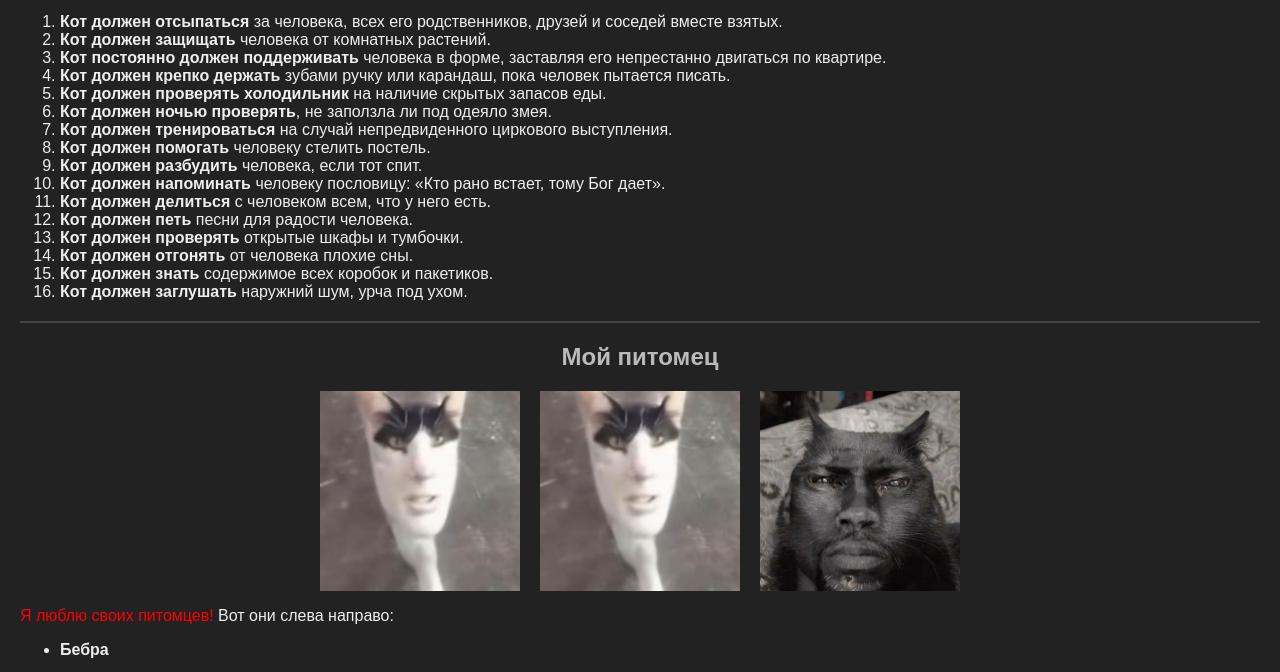
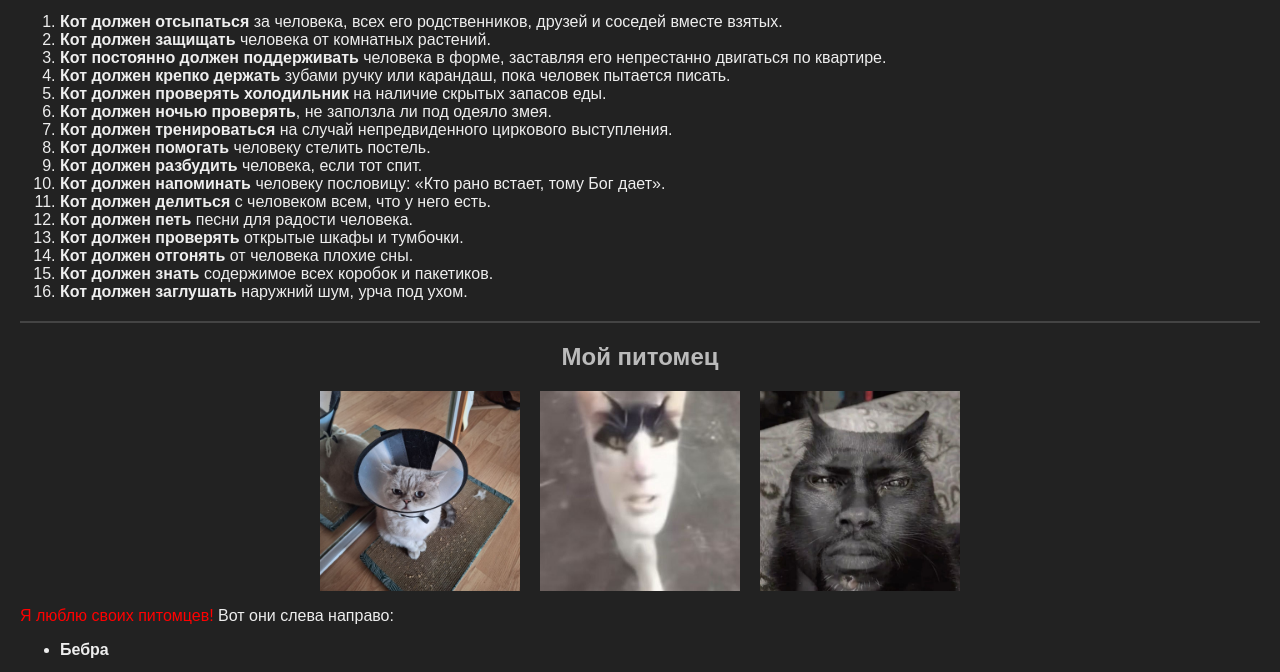
Before and after one commit to mizantropiya/misantropiya.github.io, a plain HTML site: page index.html in a window 1280 px wide. Shown: the part 128-800 px from the top of the page. Drawn offline with Linux system fonts and the light colour scheme; files whose address does not match are found by name.

Commit message:
Update index.html

```diff
--- a/index.html
+++ b/index.html
@@ -33,7 +33,7 @@
 
         <h2 style="text-align: center; color: #bbb;">Мой питомец</h2>
         <div class="image-container" style="display: flex; justify-content: center; gap: 20px;">
-            <img src="kotik.jpg" alt="Котик1" title="Бебра" style="width: 200px; height: 200px; object-fit: cover;">
+            <img src="C:\musor\LABS\3kurs\webdisign\kit.jpg" alt="Котик1" title="Бебра" style="width: 200px; height: 200px; object-fit: cover;">
             <img src="C:\musor\LABS\3kurs\webdisign\kotik.jpg" alt="Котик2" title="Бебрик" style="width: 200px; height: 200px; object-fit: cover;">
             <img src="C:\musor\LABS\3kurs\webdisign\kittik.jpg" alt="Котик3" title="Бебрито" style="width: 200px; height: 200px; object-fit: cover;">
         </div>
```
